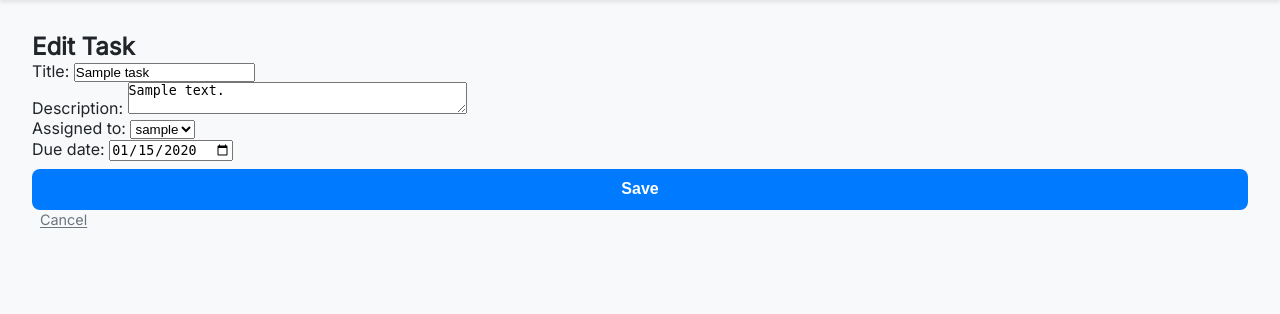
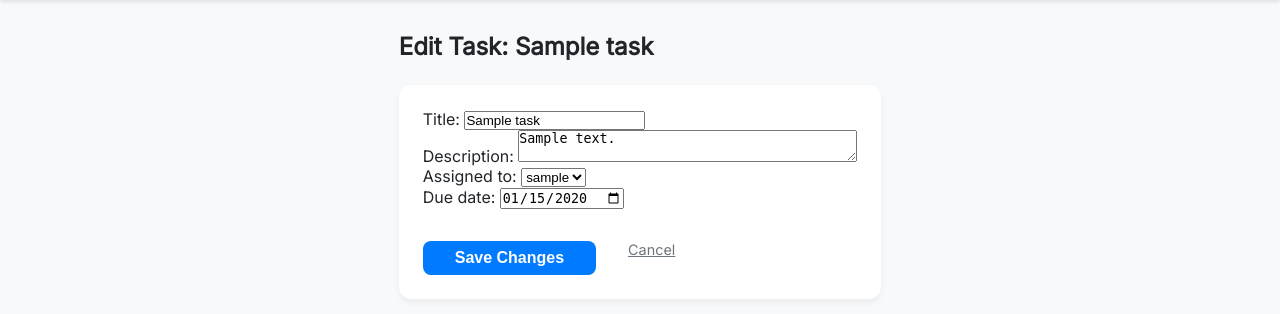
Before and after one commit to SiddheshPotdar/projectflow, a Django app: page /task/1/edit/ in a window 1280 px wide. Shown: the part 56-370 px from the top of the page. Run offline with Django 5.2, Linux system fonts and the light colour scheme; a user stored in the database is signed in; tables that the repository leaves empty hold one stand-in row (values such as "Sample post").

Commit message:
Fix: Styled error display for task edit form

```diff
--- a/projects/templates/projects/task_form.html
+++ b/projects/templates/projects/task_form.html
@@ -1,11 +1,36 @@
 {% extends 'base.html' %}
 {% block title %}{% if task %}Edit Task{% else %}Add Task{% endif %}{% endblock %}
+
 {% block content %}
-<h2>{% if task %}Edit Task{% else %}Add Task to {{ project.name }}{% endif %}</h2>
-<form method="post">
-    {% csrf_token %}
-    {{ form.as_p }}
-    <button type="submit" class="btn-primary">Save</button>
-    <a href="{% url 'project_detail' project.pk %}" class="btn-icon">Cancel</a>
-</form>
+<div style="max-width: 600px; margin: 0 auto;">
+    <h2 style="margin-bottom: 1.5rem;">
+        {% if task %}Edit Task: {{ task.title }}{% else %}Add Task to {{ project.name }}{% endif %}
+    </h2>
+
+    {% if form.errors %}
+        <div style="background: #f8d7da; color: #721c24; padding: 1rem; border-radius: 8px; margin-bottom: 1.5rem; border-left: 4px solid #dc3545; display: flex; align-items: center; gap: 0.5rem;">
+            <i class="fas fa-exclamation-circle" style="font-size: 1.2rem;"></i>
+            <div style="flex:1;">
+                <strong>Please fix the following errors:</strong>
+                <ul style="margin: 0.5rem 0 0 1.2rem;">
+                    {% for field, errors in form.errors.items %}
+                        {% for error in errors %}
+                            <li><strong>{{ field|capfirst }}:</strong> {{ error }}</li>
+                        {% endfor %}
+                    {% endfor %}
+                </ul>
+            </div>
+            <button onclick="this.parentElement.style.display='none'" style="margin-left: auto; background: none; border: none; color: #721c24; cursor: pointer; font-size: 1.2rem;">&times;</button>
+        </div>
+    {% endif %}
+
+    <form method="post" style="background: white; padding: 1.5rem; border-radius: 12px; box-shadow: 0 4px 6px rgba(0,0,0,0.05);">
+        {% csrf_token %}
+        {{ form.as_p }}
+        <div style="display: flex; gap: 1rem; margin-top: 1.5rem;">
+            <button type="submit" class="btn-primary" style="width: auto; padding: 0.5rem 2rem;">Save Changes</button>
+            <a href="{% url 'project_detail' project.pk %}" class="btn-icon" style="padding: 0.5rem 1rem;">Cancel</a>
+        </div>
+    </form>
+</div>
 {% endblock %}
--- a/projects/views.py
+++ b/projects/views.py
@@ -127,16 +127,30 @@ def task_create(request, project_pk):
         form = TaskForm(request.POST, project=project)
         if form.is_valid():
             task = form.save(commit=False)
-            task.status = 'todo'  # new tasks always start as To Do
             task.project = project
             task.created_by = request.user
+            task.status = 'todo'
             task.save()
             messages.success(request, 'Task added successfully.')
             return redirect('project_detail', pk=project.pk)
+        else:
+            # Form invalid – re-render project detail with errors
+            tasks = project.tasks.all().order_by('-created_at')
+            todo_tasks = tasks.filter(status='todo')
+            in_progress_tasks = tasks.filter(status='in_progress')
+            done_tasks = tasks.filter(status='done')
+
+            context = {
+                'project': project,
+                'todo_tasks': todo_tasks,
+                'in_progress_tasks': in_progress_tasks,
+                'done_tasks': done_tasks,
+                'task_form': form,  # pass the bound form with errors
+            }
+            return render(request, 'projects/project_detail.html', context)
     else:
-        form = TaskForm(project=project)
-
-    return render(request, 'projects/task_form.html', {'form': form, 'project': project})
+        # GET request shouldn't happen here, but just in case redirect
+        return redirect('project_detail', pk=project.pk)
 
 @login_required
 def task_edit(request, pk):
```
Also changed, not shown: projects/templates/projects/project_detail.html (+23 -3 lines).
